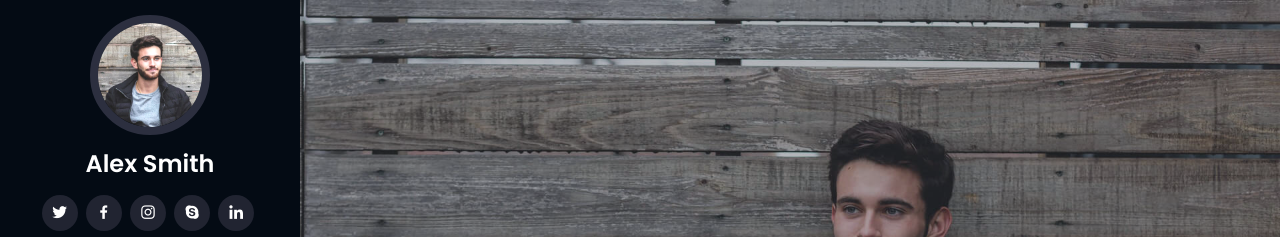
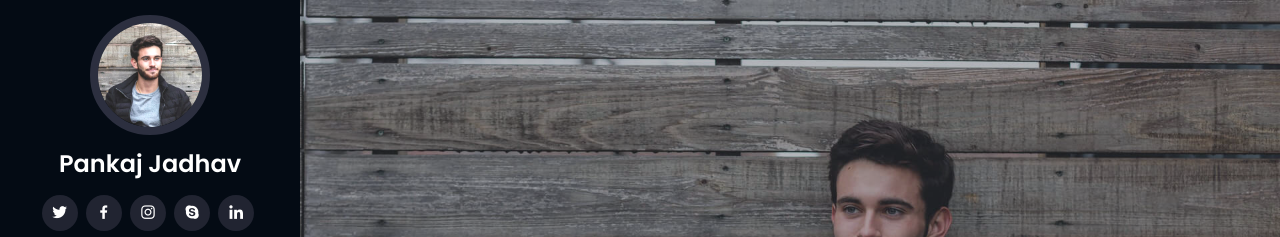
Before and after one commit to pjadhav138/portfolio, a plain HTML site: page index.html in a window 1280 px wide. Shown: the top 237 px of the page. Drawn offline with nearby package versions, Linux system fonts and the light colour scheme.

Commit message:
Update index.html

```diff
--- a/index.html
+++ b/index.html
@@ -47,7 +47,7 @@
 
       <div class="profile">
         <img src="assets/img/profile-img.jpg" alt="" class="img-fluid rounded-circle">
-        <h1 class="text-light"><a href="index.html">Alex Smith</a></h1>
+        <h1 class="text-light"><a href="index.html">Pankaj Jadhav</a></h1>
         <div class="social-links mt-3 text-center">
           <a href="#" class="twitter"><i class="bx bxl-twitter"></i></a>
           <a href="#" class="facebook"><i class="bx bxl-facebook"></i></a>
```
